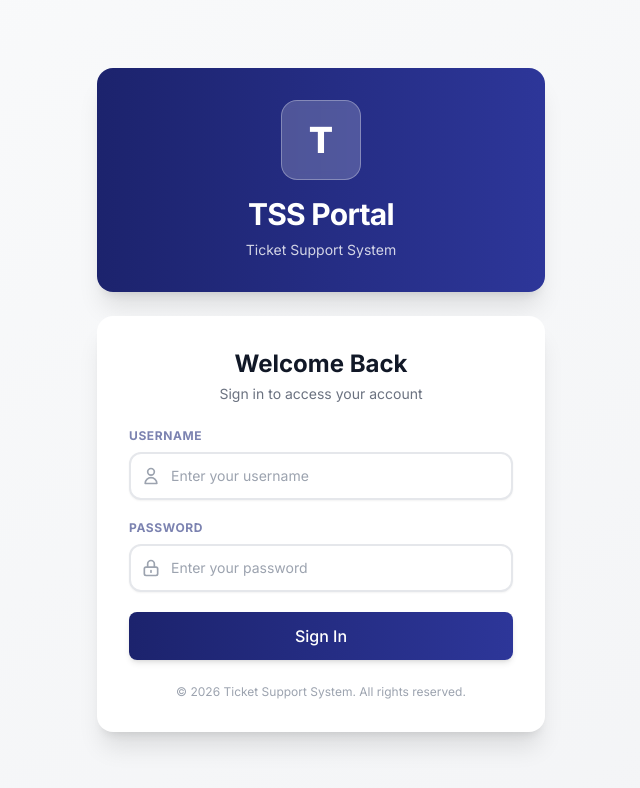
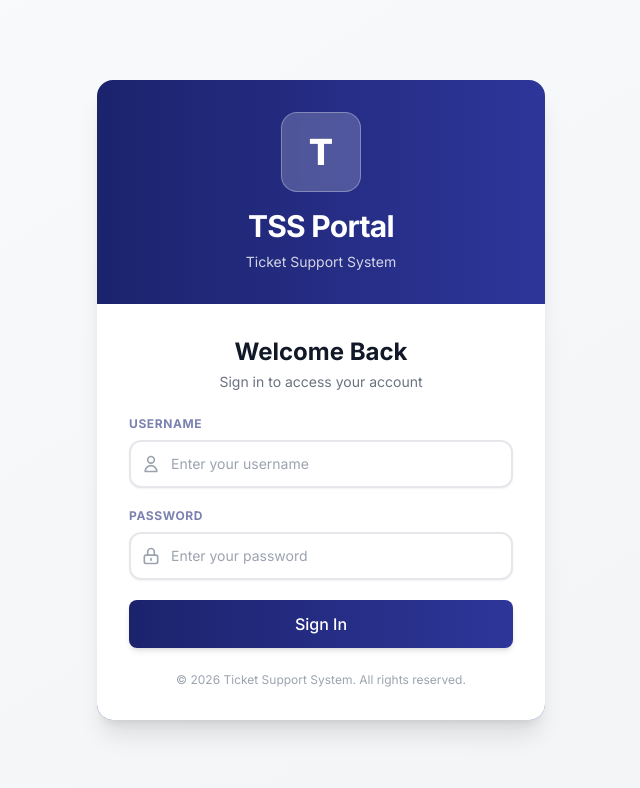
Before and after one commit to mushycosmas/frontend-police-ticket, a React (Vite) app: page /login in a window 1280 px wide. Shown: the top 788 px of the page, without its empty margins (319-959 px from the left). Built offline with nearby package versions, Linux system fonts and the light colour scheme.

Commit message:
fix:login

```diff
--- a/src/pages/Login.tsx
+++ b/src/pages/Login.tsx
@@ -19,73 +19,44 @@ export const Login = () => {
   const handleSubmit = async (e: React.FormEvent<HTMLFormElement>) => {
     e.preventDefault();
 
-    // Reset error
     setError("");
     setLoading(true);
 
     try {
-      // ======================
-      // LOGIN (FROM CONTEXT)
-      // ======================
       const userData = await login(form);
-
       console.log("LOGIN SUCCESS:", userData);
       console.log("User permissions:", userData?.permissions);
       console.log("Permissions count:", userData?.permissions?.length);
 
-      // ======================
-      // GET PERMISSIONS SAFELY
-      // ======================
       const permissions: string[] = userData?.permissions ?? [];
 
-      // ======================
-      // REDIRECT LOGIC BASED ON PERMISSIONS
-      // ======================
-
-      // Check if user has any ticket view permissions
       const hasTicketPermission = permissions.some(p =>
         p.includes('view_ticket') || p === '*'
       );
-
-      // Check if user has admin/user management permissions
       const hasUserPermission = permissions.some(p =>
         p.includes('view_user') || p === '*'
       );
-
-      // Check if user has report permissions
       const hasReportPermission = permissions.some(p =>
         p.includes('view_kpireport') || p.includes('view_report') || p === '*'
       );
-
-      // Check if user has dashboard permission
       const hasDashboardPermission = permissions.some(p =>
         p.includes('view_dashboard') || p === '*'
       );
 
-      // ======================
-      // REDIRECT DECISION
-      // ======================
       if (hasTicketPermission) {
-        // Users with ticket access go to tickets page
         navigate("/tickets", { replace: true });
       } else if (hasUserPermission) {
-        // Admins go to user management
         navigate("/admin/users", { replace: true });
       } else if (hasReportPermission) {
-        // Users with report access go to reports
         navigate("/reports", { replace: true });
       } else if (hasDashboardPermission) {
-        // Default dashboard
         navigate("/dashboard", { replace: true });
       } else {
-        // Fallback - if no specific permissions, go to dashboard
         navigate("/dashboard", { replace: true });
       }
 
     } catch (err: any) {
       console.error("LOGIN ERROR:", err);
-
-      // Handle different error types
       if (err.response?.status === 401) {
         setError("Invalid username or password");
       } else if (err.response?.data?.detail) {
@@ -101,26 +72,24 @@ export const Login = () => {
   return (
     <div className="min-h-screen bg-gradient-to-br from-gray-50 to-gray-100 flex items-center justify-center p-4">
       <div className="w-full max-w-md">
+        {/* Single card container – combines header and body */}
+        <div className="bg-gradient-to-r from-brand-primary to-brand-light rounded-2xl shadow-xl overflow-hidden transition-all duration-300">
 
-        {/* HEADER / BRAND SECTION */}
-
-        <div className="bg-gradient-to-r from-brand-primary to-brand-light rounded-2xl p-8 mb-6 text-center shadow-xl hover:shadow-2xl transition-all duration-300">
+          {/* Brand Header (no bottom radius) */}
+          <div className="p-8 text-center">
             <div className="w-20 h-20 bg-white/20 backdrop-blur-sm rounded-2xl flex items-center justify-center mx-auto mb-4 border border-white/30">
               <span className="text-white font-black text-4xl">T</span>
             </div>
-
             <h1 className="text-white text-3xl font-bold tracking-tight">
               TSS Portal
             </h1>
-
             <p className="text-white/80 text-sm mt-2">
               Ticket Support System
             </p>
           </div>
 
-        {/* LOGIN FORM CARD */}
-        <div className="bg-white rounded-2xl shadow-xl p-6 md:p-8">
-
+          {/* Login Form Body (no top radius, white background) */}
+          <div className="bg-white p-6 md:p-8">
             <div className="text-center mb-6">
               <h2 className="text-2xl font-bold text-gray-900">
                 Welcome Back
@@ -130,7 +99,6 @@ export const Login = () => {
               </p>
             </div>
 
-          {/* ERROR MESSAGE */}
             {error && (
               <div className="mb-4 px-4 py-3 bg-red-50 border border-red-200 rounded-lg animate-shake">
                 <div className="flex items-center gap-2">
@@ -138,16 +106,12 @@ export const Login = () => {
                     <path strokeLinecap="round" strokeLinejoin="round" strokeWidth={2}
                       d="M12 8v4m0 4h.01M21 12a9 9 0 11-18 0 9 9 0 0118 0z" />
                   </svg>
-                <p className="text-red-600 text-sm font-medium">
-                  {error}
-                </p>
+                  <p className="text-red-600 text-sm font-medium">{error}</p>
                 </div>
               </div>
             )}
 
-          {/* LOGIN FORM */}
             <form onSubmit={handleSubmit} className="space-y-5">
-
               <Input
                 label="Username"
                 type="text"
@@ -180,22 +144,15 @@ export const Login = () => {
                 }
               />
 
-            <Button
-              type="submit"
-              loading={loading}
-              className="w-full mt-4"
-              size="lg"
-            >
+              <Button type="submit" loading={loading} className="w-full mt-4" size="lg">
                 {loading ? "Signing in..." : "Sign In"}
               </Button>
-
             </form>
 
-          {/* FOOTER */}
             <p className="text-center text-xs text-gray-400 mt-6">
               © {new Date().getFullYear()} Ticket Support System. All rights reserved.
             </p>
-
+          </div>
         </div>
       </div>
     </div>
```
Lines whose indentation alone changed are shown as unchanged.
